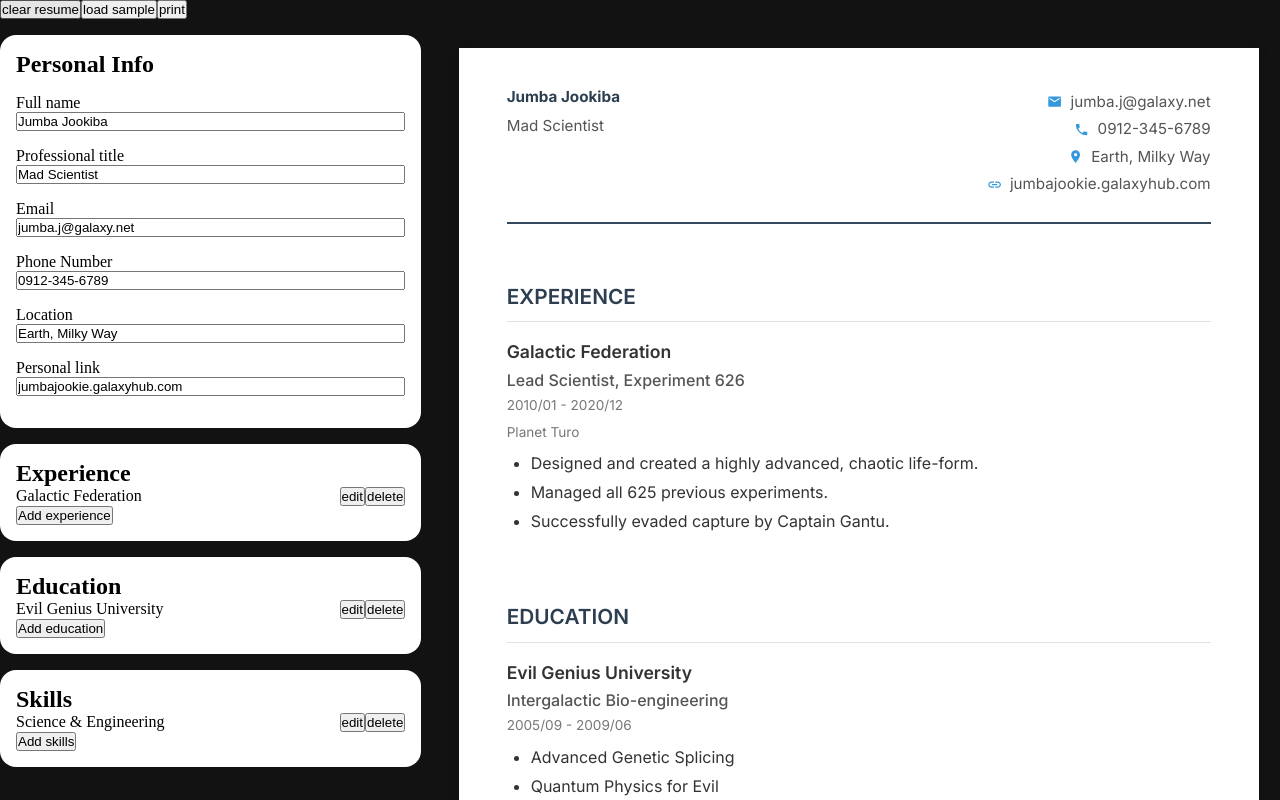
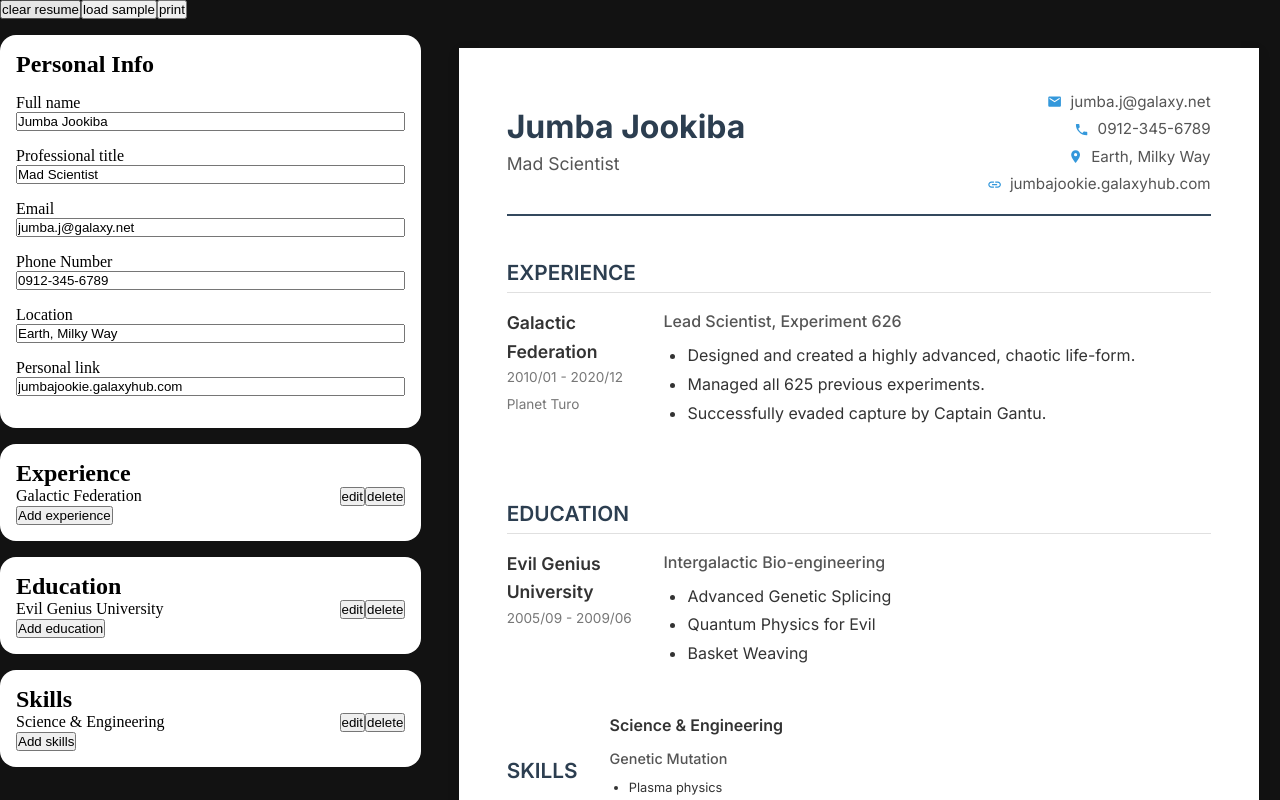
Before and after one commit to createles/cv-builder, a React (Vite) app: page / in a window 1280 px wide. Both pictures are taken after a click on the button "load sample". Shown: the top 800 px of the page. Built offline with nearby package versions, Linux system fonts and the light colour scheme.

Commit message:
refactor(print-preview): switch skills grid to flexbox
refactor(DataBlock): group left and right sides of the data blocks for cleaner layout

```diff
--- a/src/components/print-view/DataBlock.jsx
+++ b/src/components/print-view/DataBlock.jsx
@@ -2,10 +2,13 @@
 
   return (
     <div className="data-block">
+          <div className="block-left-info">
             {title && <p className="data-title">{title}</p>}
-          {subtitle && <p className="data-subtitle">{subtitle}</p>}
             {dates && <p className="data-dates">{dates}</p>}
             {location && <p className="data-location">{location}</p>}
+          </div>
+          <div className="block-right-info">
+            {subtitle && <p className="data-subtitle">{subtitle}</p>}
             {descriptionList && descriptionList.length > 0 && (
               <ul>
               {descriptionList.map((entry, index)=> (
@@ -14,6 +17,7 @@
             </ul>
             )}
           </div>
+    </div>
   );
 }
 
--- a/src/styles/print-preview.css
+++ b/src/styles/print-preview.css
@@ -19,7 +19,7 @@
   font-weight: 600;
   color: #2c3e50;
   border-bottom: 1px solid #e0e0e0;
-  padding-bottom: 0.5rem;
+  padding-bottom: 0.2rem;
   margin-top: 1.5rem;
   margin-bottom: 1rem;
 }
@@ -33,24 +33,29 @@
   display: flex;
   justify-content: space-between;
   align-items: flex-start;
-  padding-bottom: 1.5rem;
+  padding-bottom: 1rem;
   border-bottom: 2px solid #34495e;
-  margin-bottom: 2rem;
+  margin-bottom: 1rem;
 }
 
 .name-job {
   flex: 1;
+  align-self: center;
 }
 
-.fullName {
-  font-size: 2.5rem;
+.print-preview .fullName, .print-preview .job-title {
+  width: 80%;
+}
+
+.print-preview .fullName {
+  font-size: 2rem;
   font-weight: 700;
   color: #2c3e50;
   margin: 0;
   line-height: 1.2;
 }
 
-.job-title {
+.print-preview .job-title {
   font-size: 1.1rem;
   font-weight: 400;
   color: #555;
@@ -85,50 +90,60 @@
   margin-bottom: 1.5rem;
 }
 
+.experience-section .data-block, .education-section .data-block {
+  display: grid;
+  grid-template-columns: 20% 1fr;
+  gap: 1rem;
+}
+
 .skills-section {
-  display: grid;
-  grid-template-columns: auto 1fr;
+  display: flex;
   gap: 2rem;
-  align-items: start;
 }
 
 .skills-section h2 {
   border: none;
   place-self: center;
+  justify-self: flex-start;
 }
 
-.skills-grid {
-  display: grid;
-  grid-auto-flow: column;
-  grid-auto-columns: minmax(6rem, 1fr);
+.skills-flex {
+  display: flex;
+  flex-grow: 1;
+  flex-wrap: wrap;
+  justify-content: space-around;
   gap: 1.5rem;
 }
 
-.skills-grid .data-block {
+.skills-flex .data-block {
+  flex-basis: calc(33.333% - 1rem);
+  flex-shrink: 0;
+  flex-grow: 1;
+  align-self: start;
   margin-bottom: 0;
 }
 
-.skills-grid .data-block .data-title {
+.skills-flex .data-block .data-title {
   font-weight: 600;
   margin-bottom: 0.5rem;
   font-size: 1rem;
 }
 
-.skills-grid .data-block .data-subtitle {
+.skills-flex .data-block .data-subtitle {
   font-size: 0.9rem;
   font-weight: 500;
   color: #555;
   margin-bottom: 0.5rem;
 }
 
-.skills-grid .data-block ul {
+.skills-flex .data-block ul {
   list-style-type: disc;
   margin-left: 1.2rem;
   padding-left: 0;
   margin-top: 0.3rem;
 }
 
-.skills-grid .data-block ul li {
+.skills-flex .data-block ul li {
   margin-bottom: 0.2rem;
   font-size: 0.8rem;
 }
```
Lines whose indentation alone changed are shown as unchanged.
